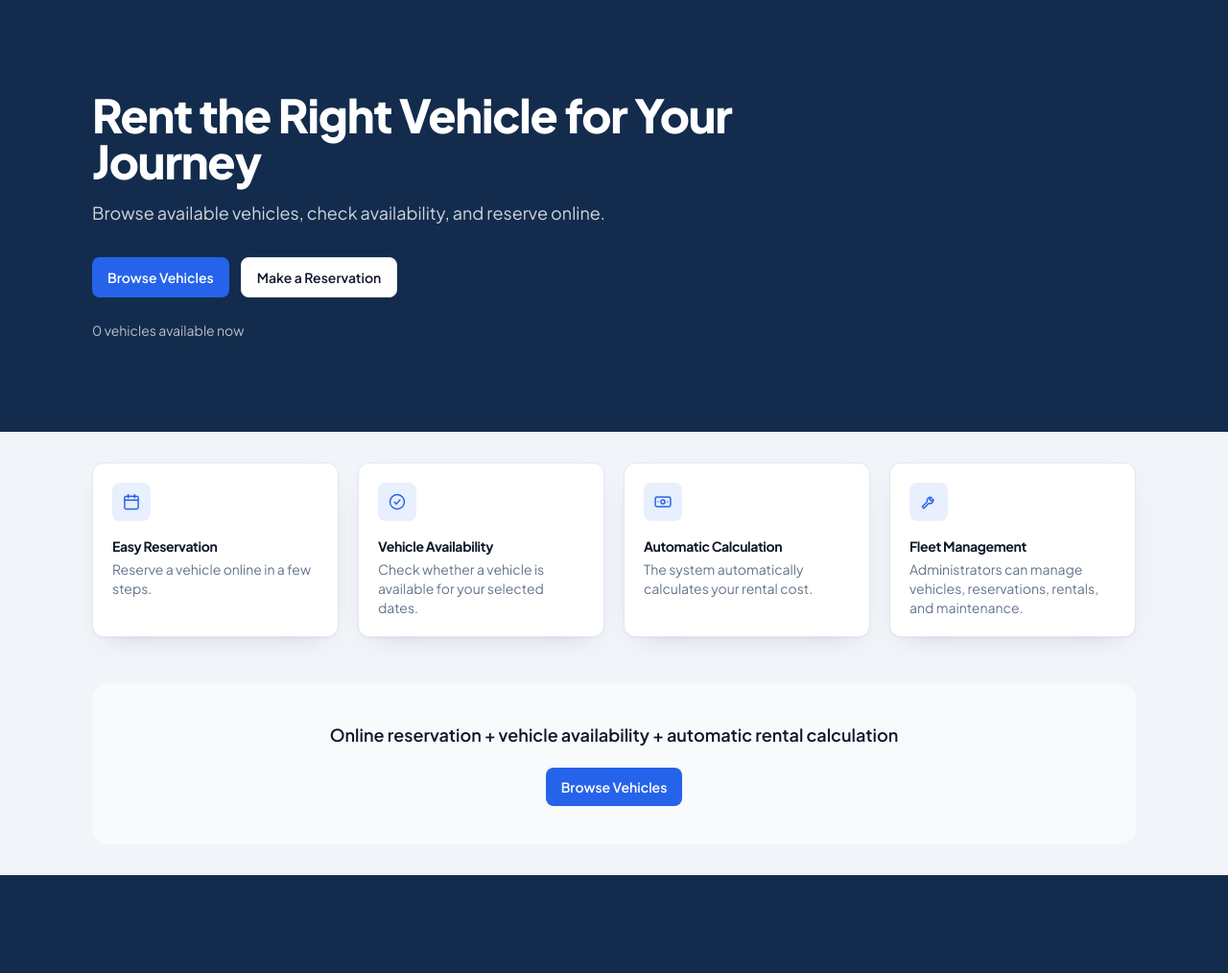
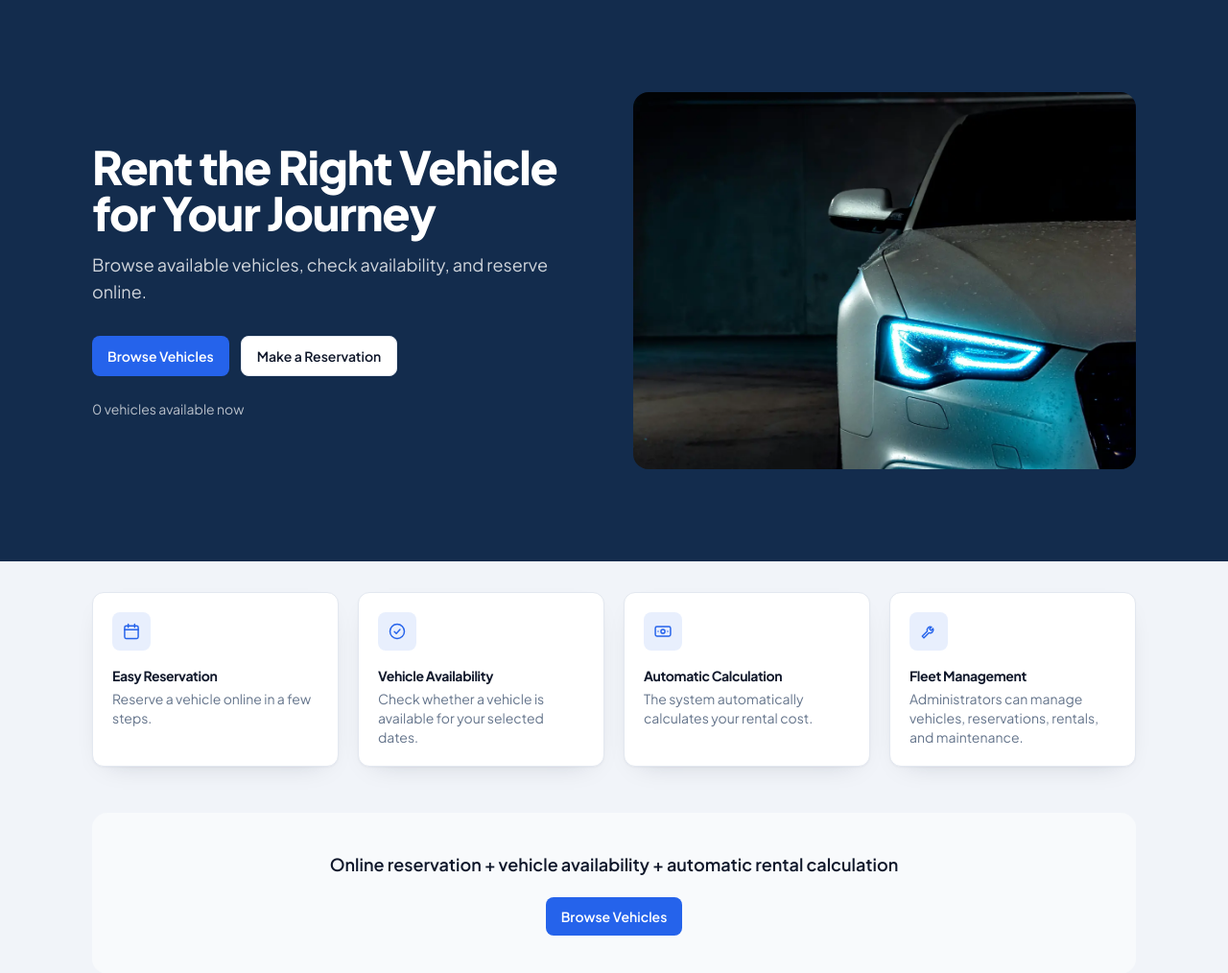
Before and after one commit to ordrid/vehicleinventory, a Flask app: page / in a window 1280 px wide. Shown: the part 65-1079 px from the top of the page at 96% size. Before the commit the page ends 977 px from the top, so only its background shows below. Run offline with Flask 3, Linux system fonts and the light colour scheme; data that the repository does not hold is empty; some libraries are stand-ins or nearby versions.

Commit message:
fix: give the landing hero a two-column layout on large screens
The hero read as a broken layout at 1440px: the copy was capped at max-w-2xl
inside a full-width dark panel, leaving roughly half the panel empty. Reuse
the login/signup <picture> pattern (login-car.webp/.jpg) as a decorative
photograph in a second column, shown only at lg and up via a hidden lg:block
frame; below lg the hero collapses to exactly what it rendered before.

Co-Authored-By: Claude Sonnet 5 <noreply@anthropic.com>

```diff
--- a/rental/templates/public/landing.html
+++ b/rental/templates/public/landing.html
@@ -6,7 +6,8 @@
 
 {% block main %}
 <section class="bg-navy-800 text-white">
-  <div class="mx-auto w-full max-w-6xl px-4 py-16 sm:px-6 sm:py-24 lg:px-8">
+  <div class="mx-auto grid w-full max-w-6xl items-center gap-10 px-4 py-16 sm:px-6 sm:py-24 lg:grid-cols-2 lg:px-8">
+    <div>
       <h1 class="max-w-2xl text-4xl font-extrabold tracking-tight sm:text-5xl">
         Rent the Right Vehicle for Your Journey
       </h1>
@@ -20,6 +21,17 @@
       <p class="mt-6 text-sm text-white/70">
         {{ available_count }} vehicle{{ '' if available_count == 1 else 's' }} available now
       </p>
+    </div>
+
+    {# Decorative on large screens only: below lg the single column already
+       reads well, and the photo would only push the pitch below the fold. #}
+    <div class="hidden aspect-[4/3] overflow-hidden rounded-2xl lg:block">
+      <picture>
+        <source srcset="{{ url_for('static', filename='img/login-car.webp') }}" type="image/webp">
+        <img src="{{ url_for('static', filename='img/login-car.jpg') }}" alt=""
+             class="h-full w-full object-cover object-[65%_center]">
+      </picture>
+    </div>
   </div>
 </section>
 
```
Also changed, not shown: rental/static/css/output.css. Lines whose indentation alone changed are shown as unchanged.
